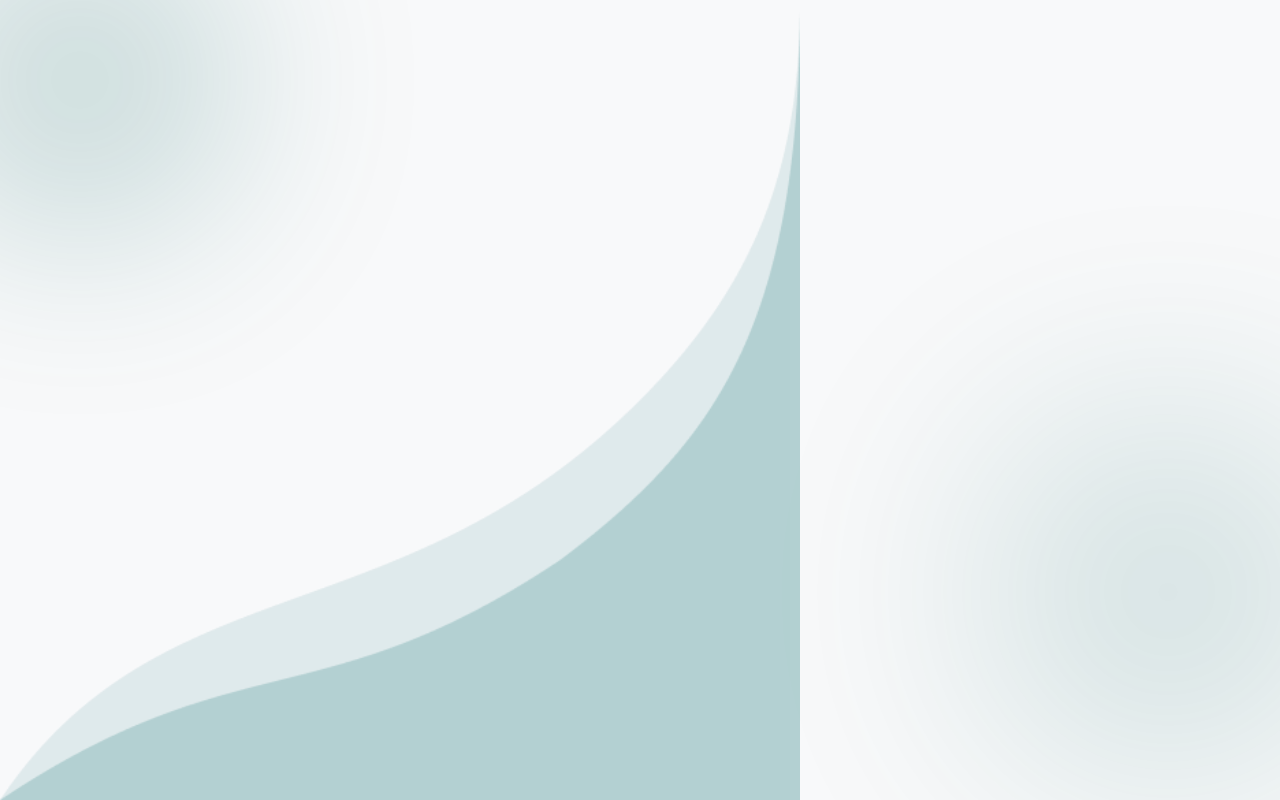
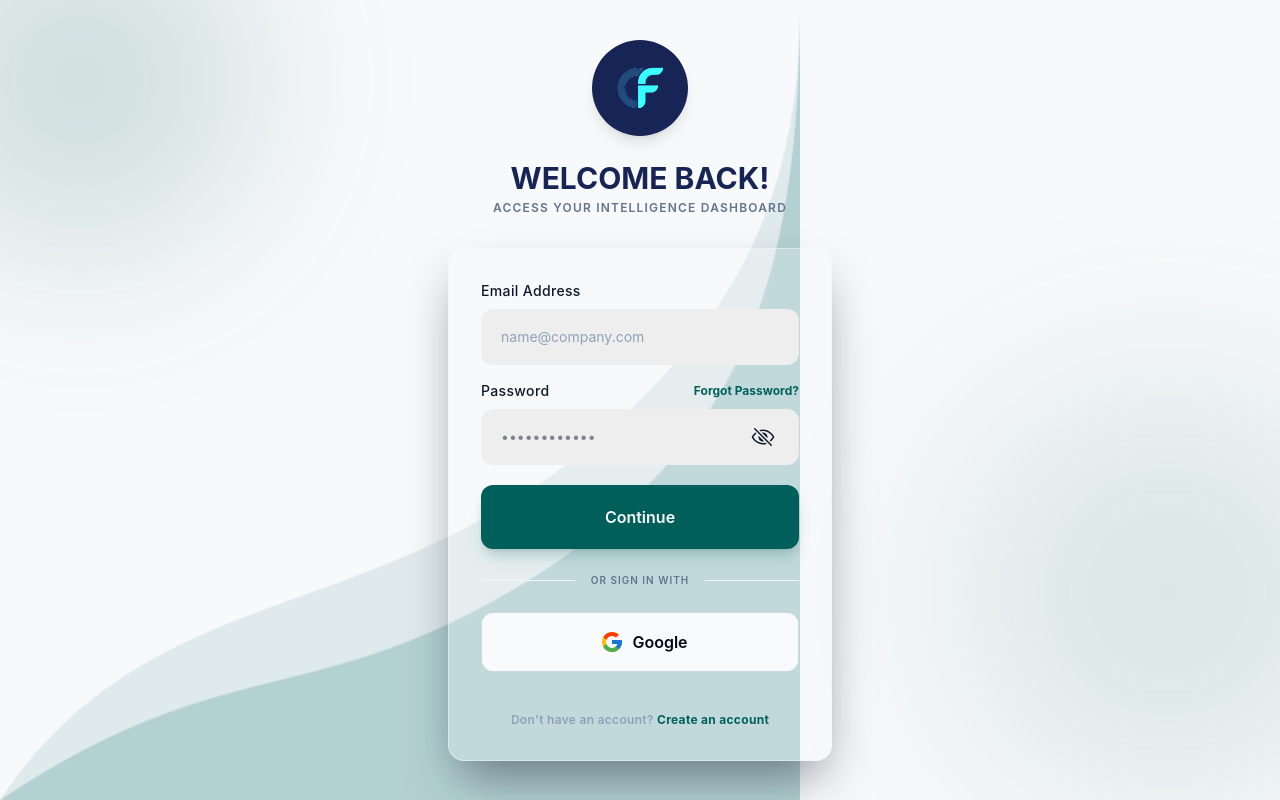
Before and after one commit to ak7prisma/cash-flow-intelligence, a React (Vite) app: page /auth/Login in a window 1280 px wide. Built offline with nearby package versions, Linux system fonts and the light colour scheme.

Commit message:
feat: add login ui

```diff
--- /dev/null
+++ b/src/component/auth/AuthCard.tsx
@@ -0,0 +1,19 @@
+import type { ReactNode } from "react";
+
+interface AuthCardProps {
+  children: ReactNode;
+  footer?: ReactNode;
+}
+
+export default function AuthCard({ children, footer }: Readonly<AuthCardProps>) {
+  return (
+    <div className="w-full bg-slate-50/20 dark:bg-slate-950/20 rounded-2xl p-8 shadow-2xl shadow-slate-900/50 dark:shadow-none border border-slate-100/50 dark:border-white/5 relative z-10">
+      {children}
+      {footer && (
+        <div className="mt-10 text-center">
+          {footer}
+        </div>
+      )}
+    </div>
+  );
+}
--- /dev/null
+++ b/src/component/auth/AuthHeader.tsx
@@ -0,0 +1,22 @@
+import Logo from "../ui/Logo";
+
+interface AuthHeaderProps {
+  title: string;
+  subtitle: string;
+}
+
+export default function AuthHeader({ title, subtitle }: Readonly<AuthHeaderProps>) {
+  return (
+    <div className="mb-8 flex flex-col items-center">
+      <Logo showText={false} size="md" className="mb-4" />
+      <div className="text-center">
+        <h2 className="text-3xl font-bold text-blue-950 dark:text-cyan-400 uppercase mb-1">
+          {title}
+        </h2>
+        <p className="text-xs font-semibold text-slate-500 dark:text-cyan-400 tracking-widest uppercase">
+          {subtitle}
+        </p>
+      </div>
+    </div>
+  );
+}
--- a/src/component/auth/FormContainer.tsx
+++ b/src/component/auth/FormContainer.tsx
@@ -4,7 +4,7 @@ interface FormContainerProps {
 
 export const FormContainer = ({ children } : FormContainerProps) => {
   return (
-    <form className="flex flex-col justify-center gap-10 w-full">
+    <form className="flex flex-col justify-center gap-5 w-full">
       {children}
     </form>
   );
--- a/src/component/ui/Button.tsx
+++ b/src/component/ui/Button.tsx
@@ -10,6 +10,9 @@ interface ButtonProps {
   className?: string;
   onClick?: () => void;
   type?: "button" | "submit" | "reset";
+  justify?: "center" | "between";
+  iconPosition?: "left" | "right";
+  showIconBg?: boolean;
 }
 
 export default function Button({
@@ -20,22 +23,37 @@ export default function Button({
   className = "",
   onClick,
   type = "button",
+  justify,
+  iconPosition = "right",
+  showIconBg = true,
 }: Readonly<ButtonProps>) {
 
   const config = VARIANT_CONFIGS[variant];
+  const finalJustify = justify ?? (icon ? "between" : "center");
 
   const baseStyles = "w-full transition-all duration-300 active:scale-[0.98] flex items-center";
-  const alignmentStyles = icon ? "justify-between" : "justify-center";
+  const alignmentStyles = finalJustify === "between" ? "justify-between" : "justify-center gap-2";
   const combinedClassName = `${baseStyles} ${config.container} ${alignmentStyles} ${className}`;
+
+  const renderIcon = () => {
+    if (!icon) return null;
+
+    const iconClasses = showIconBg
+      ? config.icon
+      : config.icon.replaceAll(/(?:[^ ]*:)?(?:bg|p|w|h|rounded)-\S+/g, "").trim();
+
+    return (
+      <span className={`flex items-center justify-center transition-transform ${iconClasses}`}>
+        {icon}
+      </span>
+    );
+  };
 
   const renderContent = () => (
     <>
+      {iconPosition === "left" && renderIcon()}
       <span className={config.text}>{text}</span>
-      {icon && (
-        <span className={`flex items-center justify-center transition-transform ${config.icon}`}>
-          {icon}
-        </span>
-      )}
+      {iconPosition === "right" && renderIcon()}
     </>
   );
 
--- a/src/component/ui/Input.tsx
+++ b/src/component/ui/Input.tsx
@@ -1,30 +1,45 @@
 import { useState } from "react";
 import { IoEyeOffOutline, IoEyeOutline } from "react-icons/io5";
 
-interface FormInputProps{
-    label: string,
-    type?: string,
-    placeholder?: string,
-    hint?: string,
+interface FormInputProps {
+  label: string;
+  type?: string;
+  placeholder?: string;
+  hint?: string;
+  className?: string;
+  inputClassName?: string;
+  rightLabel?: React.ReactNode;
 }
 
-export default function Input ({ label, type = "text", placeholder, hint }: Readonly<FormInputProps>) {
-
+export default function Input({
+  label,
+  type = "text",
+  placeholder,
+  hint,
+  className = "",
+  inputClassName = "",
+  rightLabel,
+}: Readonly<FormInputProps>) {
   const isPassword = type === "password";
   const [isActive, setIsActive] = useState(false);
 
   return (
-    <div className="text-slate-500 dark:text-slate-400 my-2">
-      <label className="block text-sm font-medium mb-2 tracking-wide">
-        {label}
-      </label>
+    <div className={`text-slate-500 dark:text-slate-400 ${className}`}>
+      {label && (
+        <div className="flex justify-between items-center mb-2">
+          <label className="block text-sm font-medium tracking-wide">
+            {label}
+          </label>
+          {rightLabel}
+        </div>
+      )}
       <div className="relative">
         <input
           type={isPassword && isActive ? "text" : type}
           placeholder={placeholder}
-          className={`w-full h-14 px-5 rounded-xl bg-slate-50 dark:bg-slate-950/40 text-lg focus:ring-2 focus:ring-teal-800 dark:focus:ring-cyan-400 focus:outline-none transition-colors ${
-            isPassword ? 'pr-14' : 'pr-5'
-          }`}
+          className={`w-full h-14 px-5 rounded-xl bg-[#EEEEEF] dark:bg-slate-950/40 text-lg focus:ring-2 focus:ring-teal-800 dark:focus:ring-cyan-400 focus:outline-none transition-colors ${
+            isPassword ? "pr-14" : "pr-5"
+          } ${inputClassName}`}
         />
 
         {isPassword && (
@@ -37,11 +52,7 @@ export default function Input ({ label, type = "text", placeholder, hint }: Read
           </button>
         )}
       </div>
-      {hint && (
-        <p className="text-xs mt-2 block">
-          {hint}
-        </p>
-      )}
+      {hint && <p className="text-xs mt-2 block">{hint}</p>}
     </div>
   );
-};
+}
--- a/src/pages/auth/Login.tsx
+++ b/src/pages/auth/Login.tsx
@@ -1,7 +1,81 @@
-export default function Login(){
-    return(
-        <main>
+import { useNavigate, Link } from "react-router-dom";
+import { FcGoogle } from "react-icons/fc";
+import { FormContainer } from "../../component/auth/FormContainer";
+import Input from "../../component/ui/Input";
+import Button from "../../component/ui/Button";
+import AuthHeader from "../../component/auth/AuthHeader";
+import AuthCard from "../../component/auth/AuthCard";
 
-        </main>
-    );
+export default function Login() {
+  const navigate = useNavigate();
+
+  return (
+    <div className="flex flex-col items-center justify-center animate-in fade-in duration-700">
+      <AuthHeader
+        title="WELCOME BACK!"
+        subtitle="ACCESS YOUR INTELLIGENCE DASHBOARD"
+      />
+
+      <AuthCard
+        footer={
+          <p className="text-xs font-semibold text-slate-400 dark:text-slate-500 tracking-wide">
+            Don't have an account?{" "}
+            <Link to="/auth/Register" className="text-teal-800 dark:text-cyan-400 font-bold hover:underline">
+              Create an account
+            </Link>
+          </p>
+        }
+      >
+        <FormContainer>
+          <div className="space-y-4 text-left">
+            <Input
+              label="Email Address"
+              type="email"
+              placeholder="name@company.com"
+              className="text-slate-900 dark:text-slate-300"
+              inputClassName="order-none text-sm placeholder:text-slate-400"
+            />
+
+            <Input
+              label="Password"
+              type="password"
+              placeholder="••••••••••••"
+              className="text-slate-900 dark:text-slate-300"
+              inputClassName="order-none text-sm"
+              rightLabel={
+                <Link to="/auth/ForgotPass" className="text-xs font-bold text-teal-800 dark:text-cyan-400 hover:underline">
+                  Forgot Password?
+                </Link>
+              }
+            />
+          </div>
+
+          <div className="space-y-4">
+            <Button
+              text="Continue"
+              variant="primary"
+              onClick={() => navigate("/")}
+              className="h-16 shadow-lg shadow-teal-900/20 dark:shadow-cyan-400/20"
+            />
+
+            <div className="flex items-center gap-4 py-2">
+              <div className="h-px flex-1 bg-slate-100 dark:bg-white/5"></div>
+              <span className="text-[10px] font-semibold text-slate-500 dark:text-slate-500 tracking-widest uppercase whitespace-nowrap">OR SIGN IN WITH</span>
+              <div className="h-px flex-1 bg-slate-100 dark:bg-white/5"></div>
+            </div>
+
+            <Button
+              text="Google"
+              variant="secondary"
+              onClick={() => alert("Google Sign-In coming soon!")}
+              icon={<FcGoogle size={24} />}
+              justify="center"
+              showIconBg={false}
+              iconPosition="left"
+            />
+          </div>
+        </FormContainer>
+      </AuthCard>
+    </div>
+  );
 }
--- a/src/pages/auth/Welcome.tsx
+++ b/src/pages/auth/Welcome.tsx
@@ -45,14 +45,13 @@ export default function Welcome() {
             text="Login via Email"
             to="/auth/Login"
             icon={<LuSmartphone size={24} />}
-            className="bg-teal-800 dark:bg-cyan-400 text-white dark:text-slate-950 shadow-2xl shadow-cyan-500/20"
           />
 
           <Button
             variant="secondary"
             text="Login via Google"
             icon={<FcGoogle size={24} />}
-            className="bg-white/90 dark:bg-slate-50/5  backdrop-blur-xl text-blue-950 dark:text-slate-100"
+            onClick={() => alert("Google Sign-In coming soon!")}
           />
         </div>
 
--- a/src/utils/buttonVariant.ts
+++ b/src/utils/buttonVariant.ts
@@ -1,11 +1,11 @@
 export const VARIANT_CONFIGS = {
   primary: {
-    container: "h-18 bg-teal-800 dark:bg-cyan-400 text-slate-50 dark:text-slate-950 px-6 rounded-xl",
+    container: "h-15 bg-teal-800 dark:bg-cyan-400 text-slate-50 dark:text-slate-950 px-6 rounded-xl",
     icon: "p-3 bg-white/10 dark:bg-cyan-800/30 rounded-2xl ml-2",
     text: "text-base font-semibold",
   },
   secondary: {
-    container: "h-18 text-teal-800 bg-slate-50 dark:bg-slate-50/5 dark:text-cyan-400 px-6 rounded-xl border border-teal-800/20 dark:border-cyan-400/20",
+    container: "h-15 text-slate-950 bg-slate-50 dark:bg-slate-50/5 dark:text-cyan-50 px-6 rounded-xl border border-teal-800/20 dark:border-cyan-400/20",
     icon: "w-10 h-10 bg-teal-800/10 dark:bg-cyan-400/10 rounded-xl ml-2",
     text: "text-base font-semibold",
   },
```
